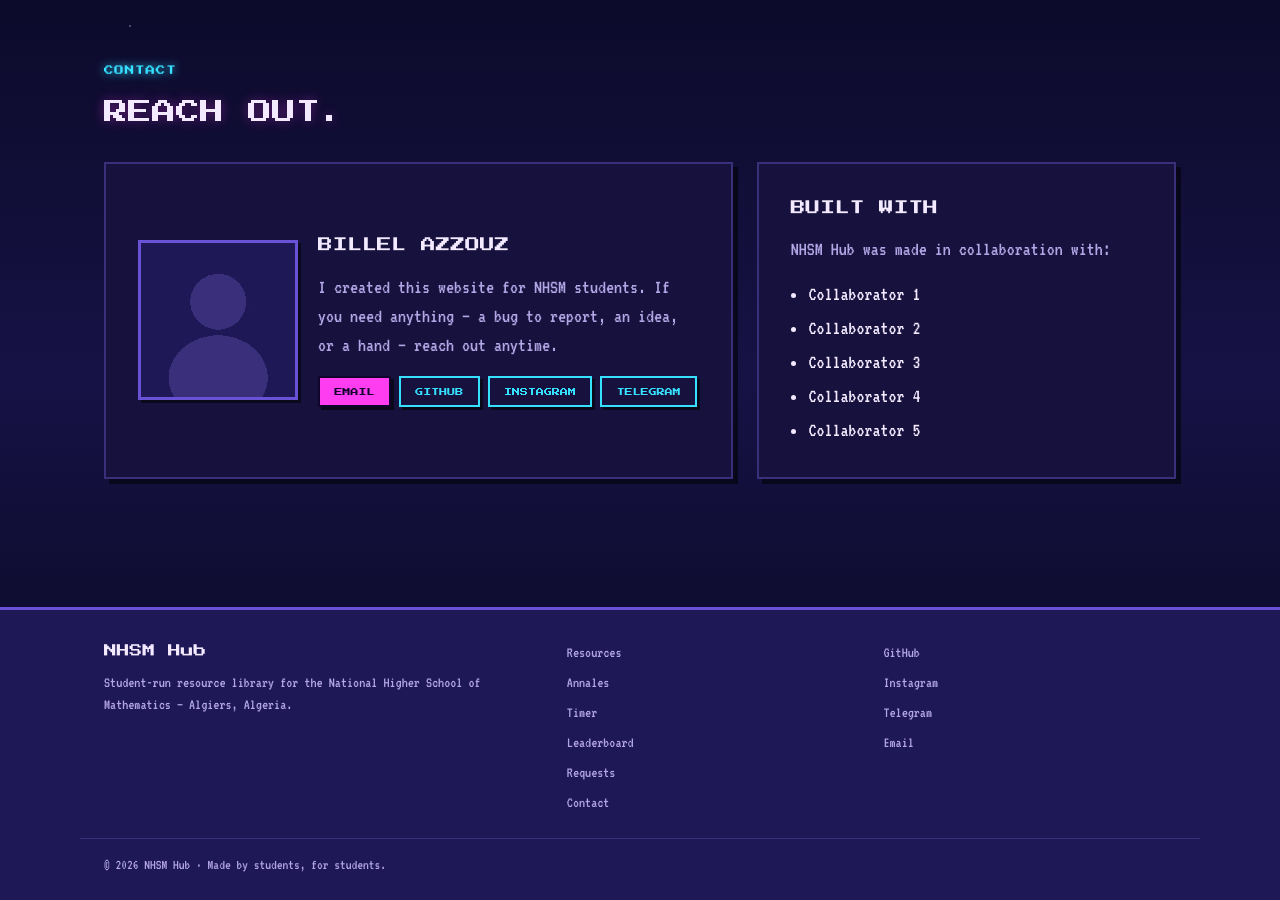
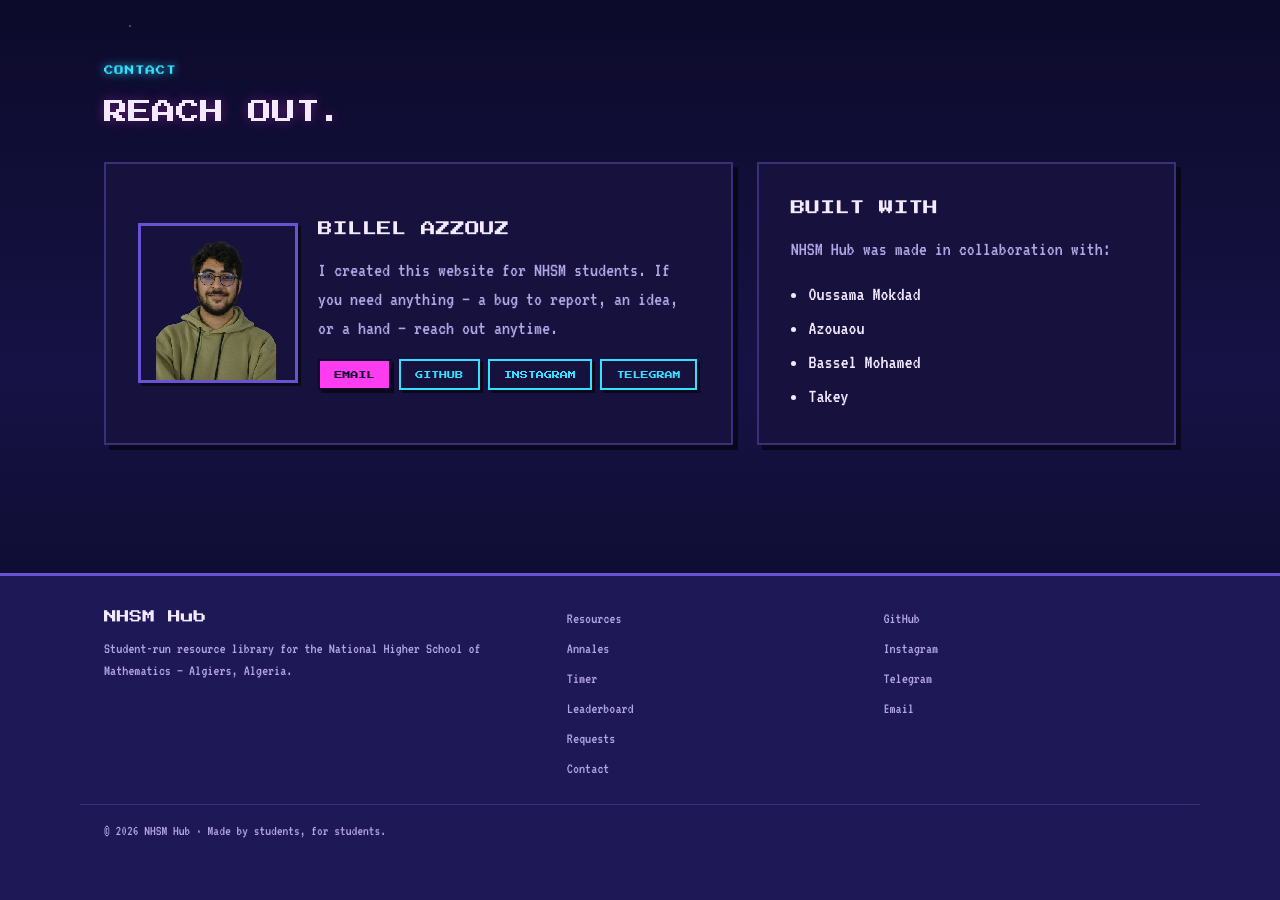
Before and after one commit to Azzouz-billel/nhsm-website, a Django app: page /contact/ in a window 1280 px wide. Shown: the part 64-964 px from the top of the page. After the commit the page ends 902 px from the top, so only its background shows below. Run offline with Django 5.2, Linux system fonts and the light colour scheme; some libraries are stand-ins or nearby versions.

Commit message:
feat(contact): real creator photo + collaborator names
Co-Authored-By: Claude Opus 4.8 <noreply@anthropic.com>

```diff
--- a/templates/contact.html
+++ b/templates/contact.html
@@ -33,11 +33,10 @@
         <h3>Built with</h3>
         <p class="muted">NHSM Hub was made in collaboration with:</p>
         <ul class="collab-list">
-          <li>Collaborator 1</li>
-          <li>Collaborator 2</li>
-          <li>Collaborator 3</li>
-          <li>Collaborator 4</li>
-          <li>Collaborator 5</li>
+          <li>Oussama Mokdad</li>
+          <li>Azouaou</li>
+          <li>Bassel Mohamed</li>
+          <li>Takey</li>
         </ul>
       </div>
     </div>
```
Also changed, not shown: static/img/creator.jpg.
